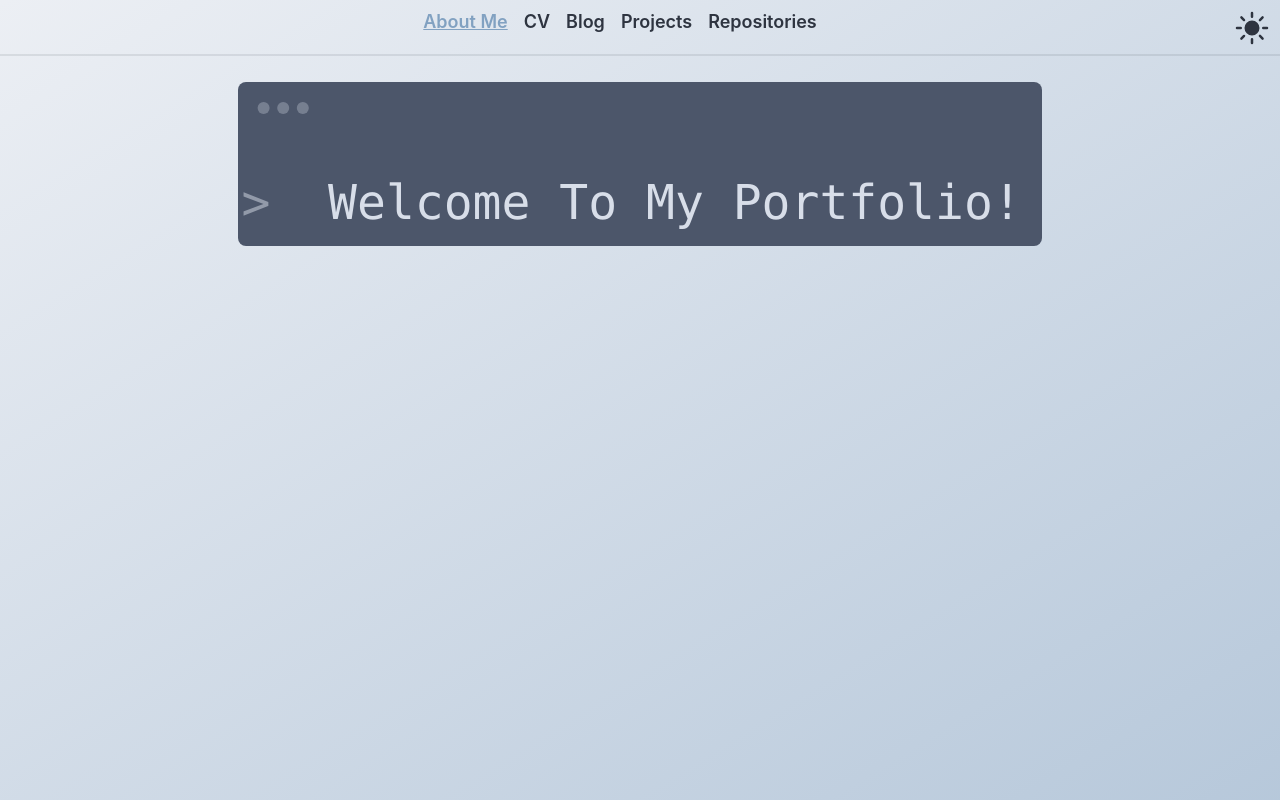
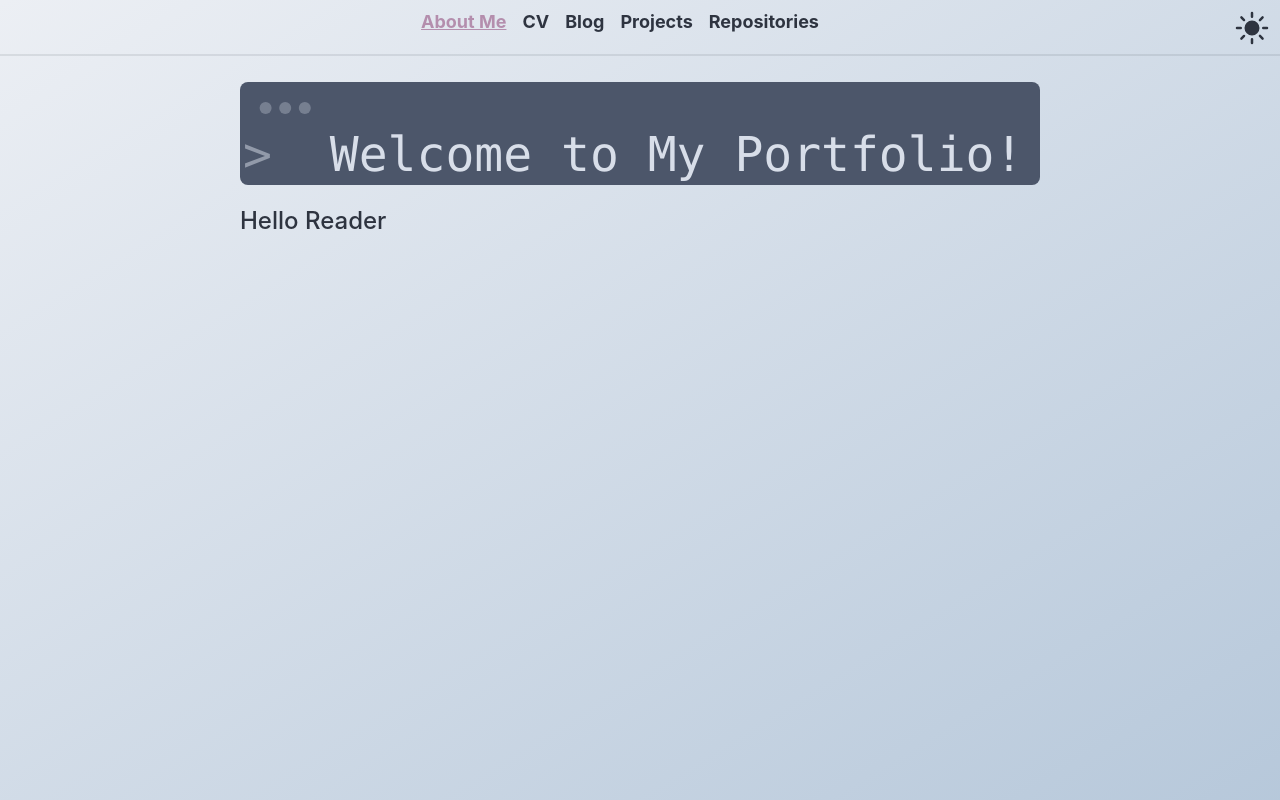
Before and after one commit to HUB4-x/gitHub_Pages_Test, a SvelteKit app: page / in a window 1280 px wide. Built offline with nearby package versions, Linux system fonts and the light colour scheme.

Commit message:
redesigned the file-structure

```diff
--- /dev/null
+++ b/src/lib/content/about_me/about_me.svelte
@@ -0,0 +1,49 @@
+<script lang="ts">
+	import { onMount } from 'svelte';
+	import { runTypewriterIteration } from '$lib/utils/typewriter_effect';
+
+	let text: string = $state('Welcome to My Portfolio!');
+
+	const typingSpeed: number = $state(60);
+	const holdTime: number = $state(7000);
+	const restartDelay: number = $state(200);
+
+	let displayedText: string = $state('');
+	let mounted: boolean = $state(true);
+
+	async function start_typewrite_animation() {
+		while (mounted) {
+			await runTypewriterIteration({
+				text,
+				typingSpeed,
+				holdTime,
+				restartDelay,
+				onUpdate: (value) => {displayedText = value},
+				shouldContinue: () => mounted
+			});
+		}
+	}
+
+	onMount(() => {
+		start_typewrite_animation();
+
+		return () => {
+			mounted = false;
+		};
+	});
+
+</script>
+
+<svelte:head>
+	<title>About Me</title>
+</svelte:head>
+
+<div class="flex flex-col size-full overflow-auto">
+    <div class="mockup-code w-full mx-auto select-none">
+        <pre data-prefix=">" class="text-5xl"><code class="">{displayedText}</code></pre>
+    </div>
+
+    <div class="flex flex-col mt-5 size-full">
+        <h1 class="text-2xl">Hello Reader</h1>
+    </div>
+</div>
--- a/src/routes/+layout.svelte
+++ b/src/routes/+layout.svelte
@@ -19,6 +19,10 @@
 		isLightTheme = $is_light_theme_active
 	})
 
+	$effect(()=>{
+		isLightTheme = $is_light_theme_active
+	})
+
 
 </script>
 
@@ -31,11 +35,11 @@
 	<div class="size-full flex mx-10">
 		<div class="w-full h-fit flex place-content-center gap-x-4">
 			<!-- <a href="{resolve('/')}" class="link-hover text-xl font-semibold transition-transform duration-200 hover:scale-105">Home</a> -->
-			<a href="{resolve('/')}" class="link link-secondary text-lg font-semibold transition-transform duration-200 hover:scale-105">About Me</a>
-			<a href="{resolve('/')}" class="link-hover text-lg font-semibold transition-transform duration-200 hover:scale-105">CV</a>
-			<a href="{resolve('/')}" class="link-hover text-lg font-semibold transition-transform duration-200 hover:scale-105">Blog</a>
-			<a href="{resolve('/')}" class="link-hover text-lg font-semibold transition-transform duration-200 hover:scale-105">Projects</a>
-			<a href="{resolve('/')}" class="link-hover text-lg font-semibold transition-transform duration-200 hover:scale-105">Repositories</a>
+			<a href="{resolve('/')}" class="link {isLightTheme? 'link-info' : 'link-secondary'} text-lg font-bold transition-transform duration-200 hover:scale-105">About Me</a>
+			<a href="{resolve('/')}" class="link-hover text-lg font-bold transition-transform duration-200 hover:scale-105">CV</a>
+			<a href="{resolve('/')}" class="link-hover text-lg font-bold transition-transform duration-200 hover:scale-105">Blog</a>
+			<a href="{resolve('/')}" class="link-hover text-lg font-bold transition-transform duration-200 hover:scale-105">Projects</a>
+			<a href="{resolve('/')}" class="link-hover text-lg font-bold transition-transform duration-200 hover:scale-105">Repositories</a>
 		</div>
 	</div>
 	<label class="swap swap-rotate">
@@ -58,7 +62,7 @@
 <div class="divider m-0 mb-5"></div>
 
 	<div class="flex size-full">
-		<div class="w-3/4 mx-auto text-lg font-medium pb-10">
+		<div class="w-5/8 mx-auto text-lg font-medium pb-10">
 			{@render children()}
 		</div>
 	</div>
--- a/src/routes/+page.svelte
+++ b/src/routes/+page.svelte
@@ -1,48 +1,7 @@
 <script lang="ts">
-	import { onMount } from 'svelte';
-	import { runTypewriterIteration } from '$lib/utils/typewriter_effect';
-	import { data } from './landing_page_data';
-
-	let text: string = $state(data.welcome_text);
-
-	const typingSpeed: number = $state(60);
-	const holdTime: number = $state(7000);
-	const restartDelay: number = $state(200);
-
-	let displayedText: string = $state('');
-	let mounted: boolean = $state(true);
-
-	async function start_typewrite_animation() {
-		while (mounted) {
-			await runTypewriterIteration({
-				text,
-				typingSpeed,
-				holdTime,
-				restartDelay,
-				onUpdate: (value) => {displayedText = value},
-				shouldContinue: () => mounted
-			});
-		}
-	}
-
-	onMount(() => {
-		start_typewrite_animation();
-
-		return () => {
-			mounted = false;
-		};
-	});
-
+	import AboutMe from "$lib/content/about_me/about_me.svelte";
 </script>
 
-<svelte:head>
-	<title>{data.tab_title}</title>
-</svelte:head>
-
 <div class="size-full flex flex-col">
-	<!-- <h1 class="text-3xl font-extrabold">Hi, my name is XYZ AAAA</h1> -->
-	<div class="mockup-code w-fit mx-auto select-none">
-		<pre data-prefix=">" class="text-5xl invisible"><code class="">{text}</code></pre>
-		<pre data-prefix=">" class="text-5xl"><code class="">{displayedText}</code></pre>
-	</div>
+	 <AboutMe></AboutMe>
 </div>
--- a/src/routes/landing_page_data.ts
+++ /dev/null
@@ -1,5 +0,0 @@
-export const data: Record<string, string> = {
-    tab_title: 'About Me',
-    welcome_text: 'Welcome To My Portfolio!',
-
-}
```
